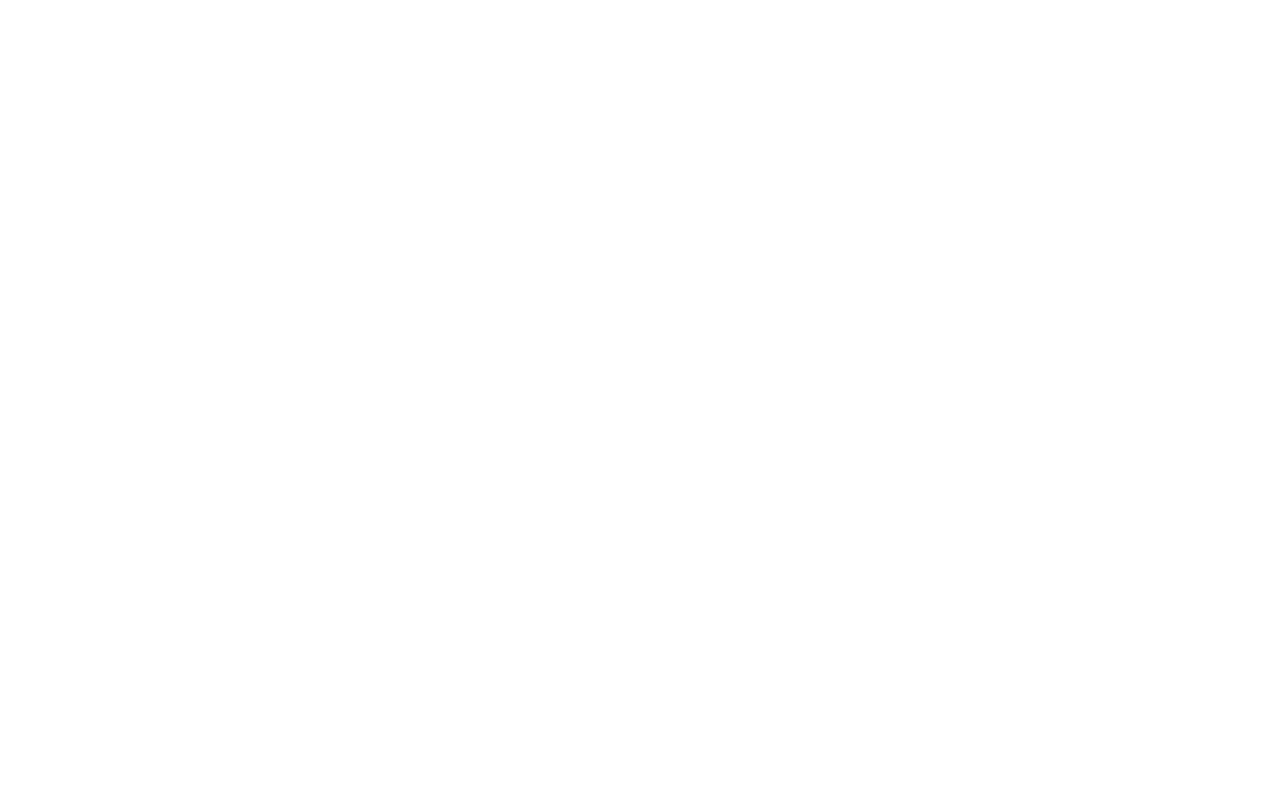
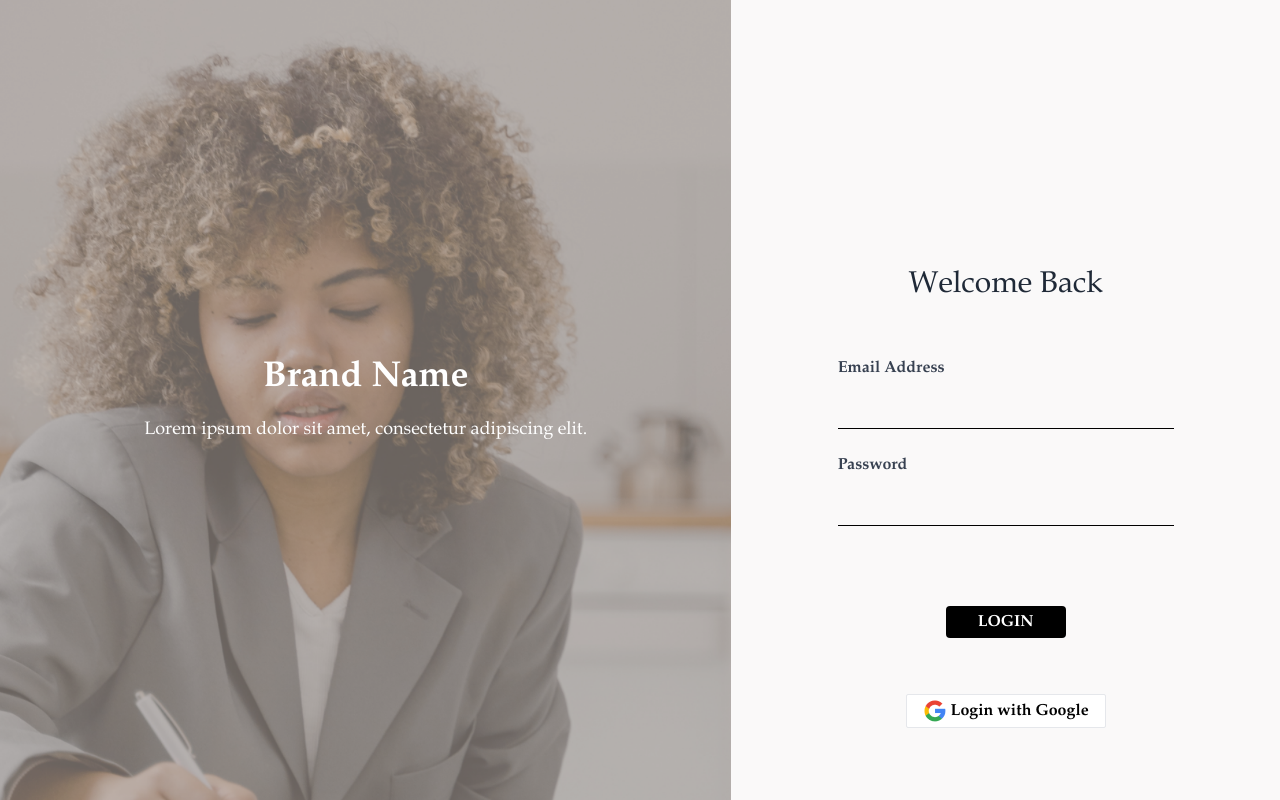
Before and after one commit to skynette/henry, a React (Vite) app: page /login in a window 1280 px wide. Before the commit this address had no page. Built offline with nearby package versions, Linux system fonts and the light colour scheme.

Commit message:
login page

```diff
--- a/src/App.jsx
+++ b/src/App.jsx
@@ -4,6 +4,7 @@
 import Services from "./components/Services";
 import Products from "./components/Products";
 import Register from "./components/Register";
+import Login from "./components/Login";
 
 // eslint-disable-next-line react/prop-types
 function MainLayout({ children }) {
@@ -24,6 +25,7 @@
 					<Route path="/services" element={<MainLayout><Services /></MainLayout>} />
 					<Route path="/products" element={<MainLayout><Products /></MainLayout>} />
 					<Route path="/register" element={<Register />} />
+					<Route path="/login" element={<Login />} />
 					<Route path="/" element={<MainLayout><Services /></MainLayout>} />
 				</Routes>
 			</Router>
--- /dev/null
+++ b/src/components/Login.jsx
@@ -0,0 +1,44 @@
+import googleImage from '../assets/google.png';
+
+function Login() {
+	return (
+		<div className="flex flex-col md:flex-row min-h-screen bg-registerBg">
+			{/* Left section */}
+			<div className="register-left-section md:w-2/3 flex justify-center items-center">
+				<div className="text-center">
+					<h1 className="text-4xl font-bold text-white mb-4">Brand Name</h1>
+					<p className="text-lg text-white">Lorem ipsum dolor sit amet, consectetur adipiscing elit.</p>
+				</div>
+			</div>
+
+			{/* Right section */}
+			<div className="md:w-1/2 flex flex-col justify-center m-auto mt-12 md:mt-60 items-center">
+				<form className="w-full max-w-md px-14">
+					<h2 className="text-3xl text-center text-gray-800 mb-8 py-6">Welcome Back</h2>
+					<div className="mb-4">
+						<label htmlFor="email" className="block text-gray-700 font-bold mb-2">Email Address</label>
+						<input
+							className="bg-transparent border-b border-black my-2 py-1 w-full focus:outline-none tracking-wide"
+						/>
+					</div>
+					<div className="mb-4">
+						<label htmlFor="password" className="block text-gray-700 font-bold mb-2">Password</label>
+						<input
+							className="bg-transparent border-b border-black my-2 py-1 w-full focus:outline-none tracking-wide"
+						/>
+					</div>
+				</form>
+				<button className="bg-black hover:bg-gray-700 text-white font-bold py-1 px-8 rounded focus:outline-none focus:shadow-outline mt-14 text-center" type="submit">
+					LOGIN
+				</button>
+				<button className="flex gap-1 my-14 py-1 px-4 rounded-sm font-bold bg-white border border-gray-200">
+					<img src={googleImage} alt="" />
+					Login with Google
+				</button>
+
+			</div>
+		</div>
+	);
+}
+
+export default Login;
```
